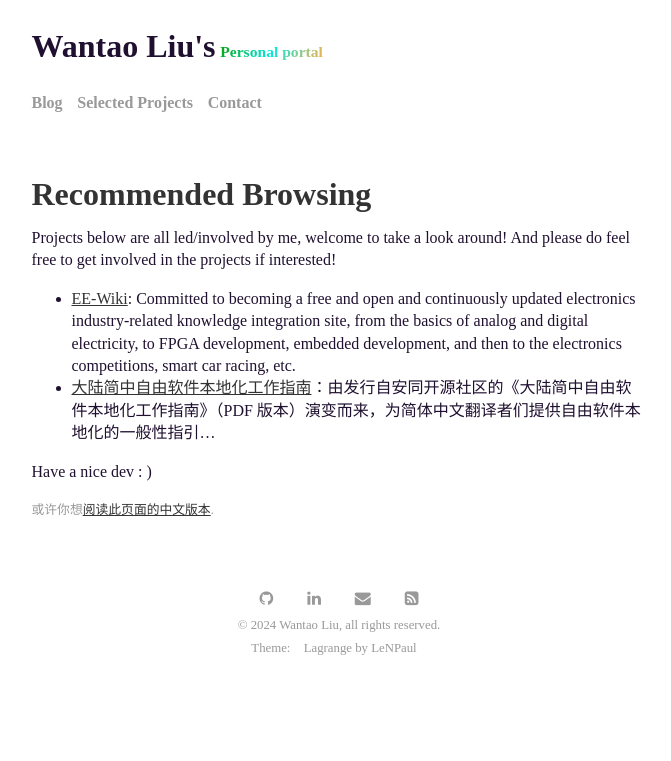
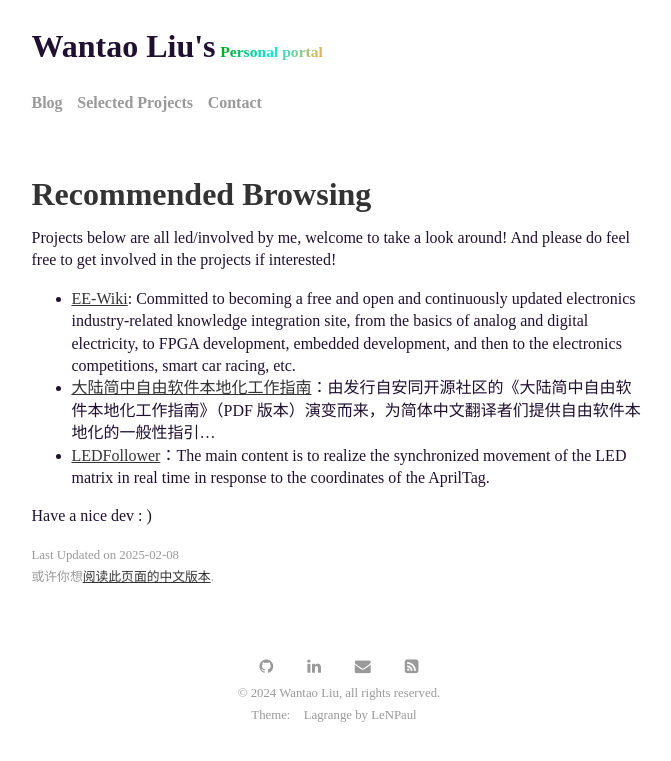
Before and after one commit to Tenktau/me.vantao.cn, a Jekyll site: the page built from menu/selected-en.md, in a window 1280 px wide. Shown: the top 761 px of the page, without its empty margins (301-972 px from the left). Built offline with Jekyll 4.4.1, drawn with Linux system fonts in a browser that asks for light colours.

Commit message:
chore: update the content of some pages

```diff
--- a/menu/selected-en.md
+++ b/menu/selected-en.md
@@ -8,7 +8,8 @@ Projects below are all led/involved by me, welcome to take a look around! And pl
 
 - [EE-Wiki](https://ee-wiki.tidalforce.cn/): Committed to becoming a free and open and continuously updated electronics industry-related knowledge integration site, from the basics of analog and digital electricity, to FPGA development, embedded development, and then to the electronics competitions, smart car racing, etc.
 - [大陆简中自由软件本地化工作指南](https://aosc-dev.github.io/l10n4zh-cookbook)：由发行自安同开源社区的《大陆简中自由软件本地化工作指南》（PDF 版本）演变而来，为简体中文翻译者们提供自由软件本地化的一般性指引…
+- [LEDFollower](https://www.github.com/tenktau/LEDFollower)：The main content is to realize the synchronized movement of the LED matrix in real time in response to the coordinates of the AprilTag.
 
 Have a nice dev : )
 
-<div class="footer-description">或许你想<a href="/selected.html">阅读此页面的中文版本</a>.</div>
+<div class="footer-description">Last Updated on 2025-02-08<br>或许你想<a href="/selected.html">阅读此页面的中文版本</a>.</div>
```
Also changed, not shown: menu/blog.md (+1 -1 lines), menu/contact.md (+1 -1 lines), menu/selected.md (+2 -1 lines).
